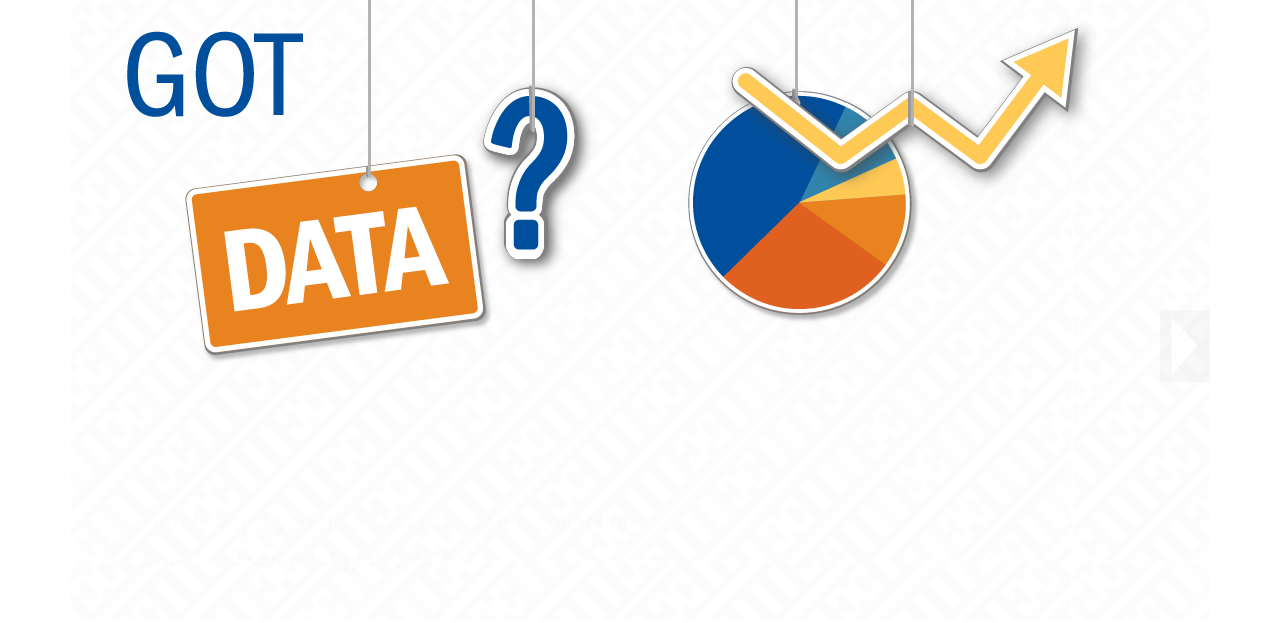
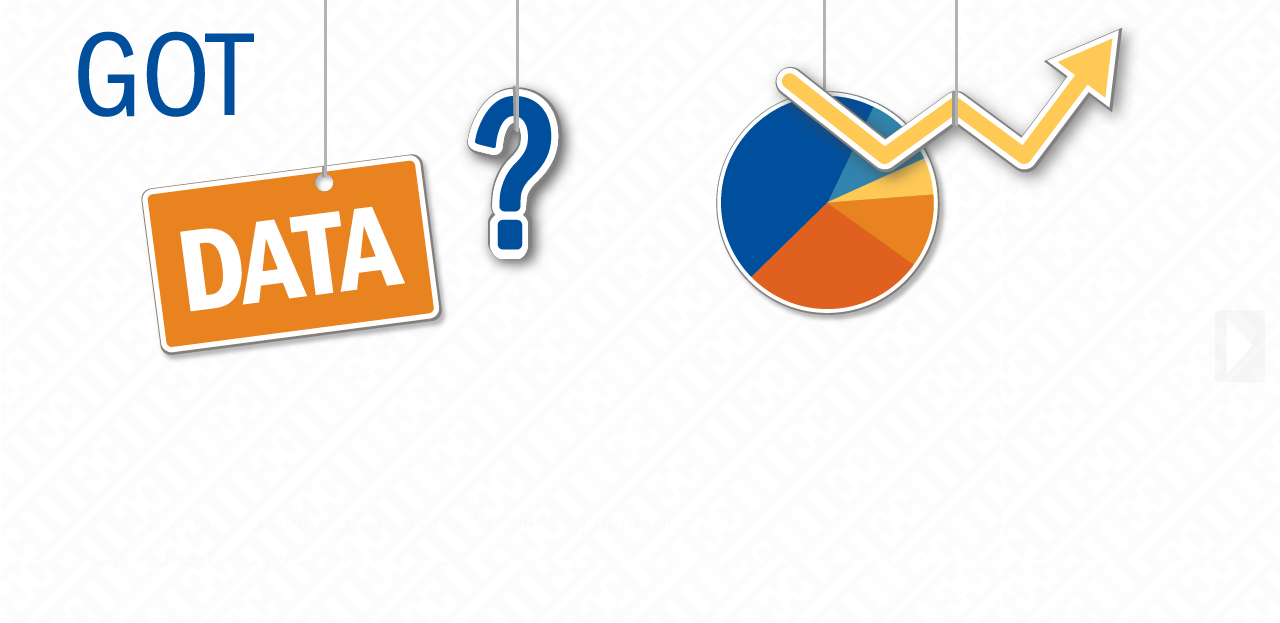
Before and after one commit to NREL/ie-data-collection-animation, a website: page src/index.html in a window 1280 px wide. Drawn offline with nearby package versions, Linux system fonts and the light colour scheme.

Commit message:
more designy tweaks

```diff
--- a/src/client/css/styles.css
+++ b/src/client/css/styles.css
@@ -2,12 +2,15 @@ body {
     font-family: Arial;
     font-size: 24px;
     color: #004e9c;
+    background-image: url('../../client/images/background.png');
+    background-repeat: repeat-x repeat-y;
 }
 h1, h2, h3, h4, .header {
     font-family: Arial;
     font-size: 40px;
     text-transform: uppercase;
 }
+
 .carousel-control.left,
 .carousel-control.right {
     background-image: none;
@@ -23,10 +26,7 @@ h1, h2, h3, h4, .header {
     right: 0px;
 }
 
-.carousel .item {
-    background-image: url('../../client/images/background.png');
-    background-repeat: repeat-x repeat-y;
-}
+
 
 .carousel-inner {  }
 .carousel .item [class^="col-"],
--- a/src/index.html
+++ b/src/index.html
@@ -29,7 +29,7 @@
 </head>
 <body>
 
-<div class="container">
+<div class="container-fluid">
     <div class="row">
         <div class="col-sm-12">
 
```
